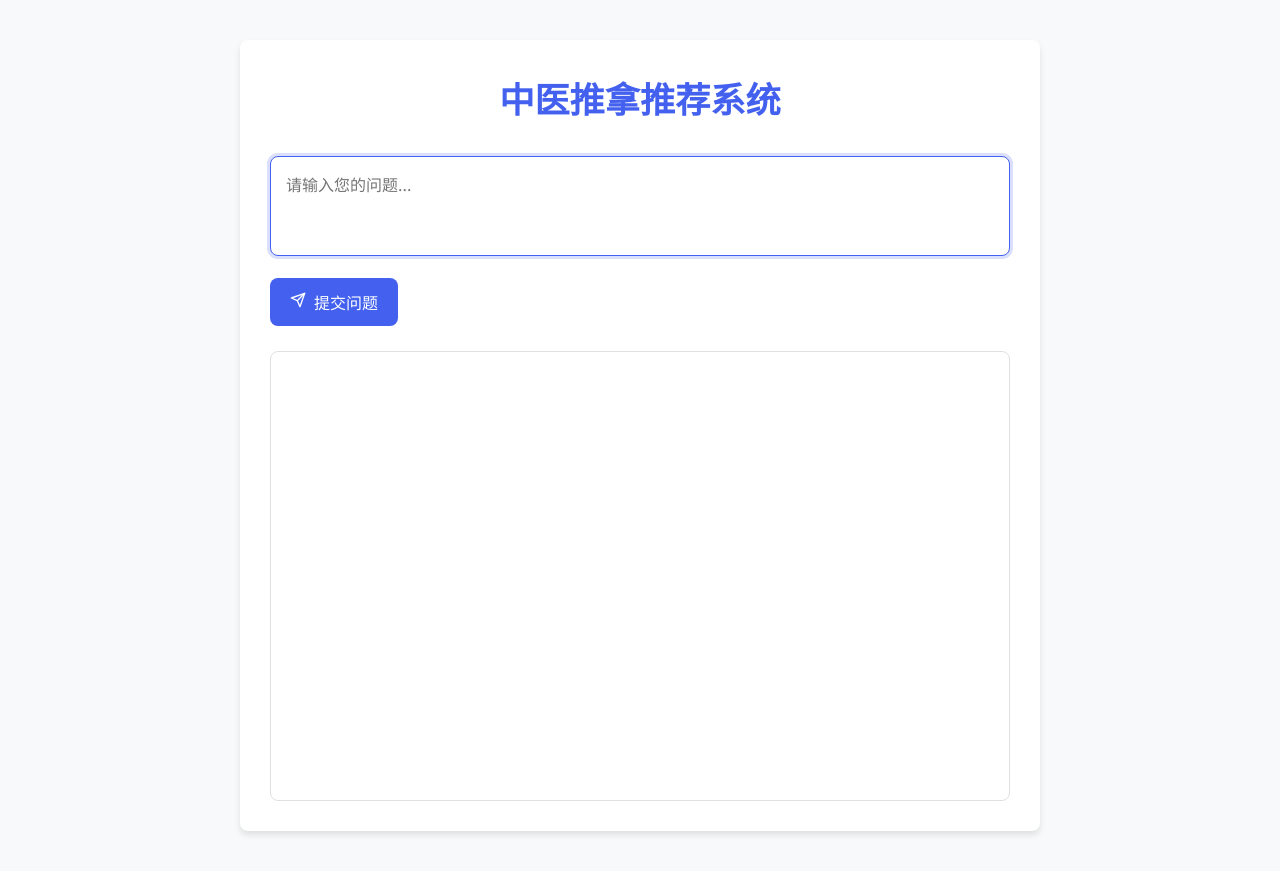
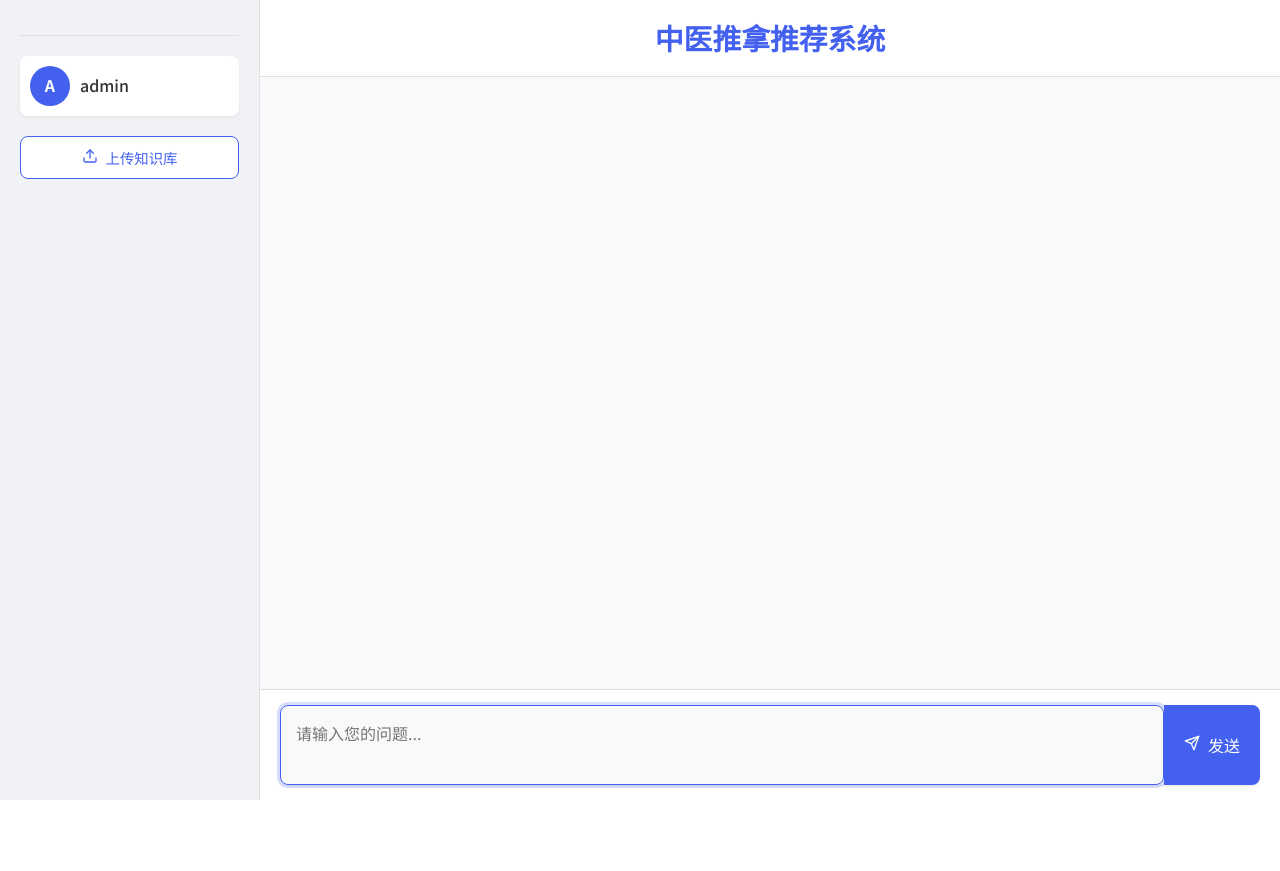
Before and after one commit to XiaoCooder/MedKG-QA, a Flask app: page /qa in a window 1280 px wide. After the commit the page ends 800 px from the top, so only its background shows below. Run offline with Flask 3, Linux system fonts and the light colour scheme; the visitor is signed in with stand-in values (Sample User, id 1).

Commit message:
style:修改qa页面风格

```diff
--- a/templates/qa.html
+++ b/templates/qa.html
@@ -21,6 +21,8 @@
             --answer-border: #dcedc8;
             --shadow: 0 4px 6px rgba(0, 0, 0, 0.1);
             --border-radius: 8px;
+            --sidebar-width: 260px;
+            --sidebar-bg: #f0f2f5;
         }
 
         * {
@@ -34,57 +36,186 @@
             background-color: var(--bg-color);
             color: var(--text-color);
             line-height: 1.6;
-            padding: 20px;
             min-height: 100vh;
             display: flex;
+            overflow: hidden;
+        }
+
+        .app-container {
+            display: flex;
+            width: 100%;
+            height: 100vh;
+        }
+
+        /* 侧边栏样式 */
+        .sidebar {
+            width: var(--sidebar-width);
+            background-color: var(--sidebar-bg);
+            border-right: 1px solid var(--border-color);
+            padding: 20px;
+            height: 100vh;
+            overflow-y: auto;
+            display: flex;
             flex-direction: column;
+        }
+
+        .sidebar-header {
+            padding-bottom: 15px;
+            border-bottom: 1px solid var(--border-color);
+            margin-bottom: 20px;
+        }
+
+        .sidebar-title {
+            color: var(--primary-color);
+            font-size: 1.5rem;
+            font-weight: 700;
+            margin-bottom: 10px;
+            text-align: center;
+        }
+
+        .user-profile {
+            display: flex;
+            align-items: center;
+            margin-bottom: 20px;
+            padding: 10px;
+            border-radius: var(--border-radius);
+            background-color: var(--card-bg);
+            box-shadow: 0 2px 4px rgba(0, 0, 0, 0.05);
+        }
+
+        .user-avatar {
+            width: 40px;
+            height: 40px;
+            border-radius: 50%;
+            background-color: var(--primary-color);
+            color: white;
+            display: flex;
             align-items: center;
             justify-content: center;
+            font-weight: bold;
+            margin-right: 10px;
         }
 
-        .container {
-            width: 100%;
-            max-width: 800px;
-            box-shadow: var(--shadow);
+        .user-name {
+            font-weight: 500;
+        }
+
+        .upload-button {
+            background-color: var(--card-bg);
+            color: var(--primary-color);
+            border: 1px solid var(--primary-color);
+            padding: 10px 15px;
             border-radius: var(--border-radius);
-            background-color: var(--card-bg);
-            padding: 30px;
-            margin: 20px auto;
+            cursor: pointer;
+            font-size: 0.9rem;
+            font-weight: 500;
+            transition: all 0.3s;
+            display: flex;
+            align-items: center;
+            justify-content: center;
+            margin-bottom: 20px;
+        }
+
+        .upload-button:hover {
+            background-color: var(--primary-color);
+            color: white;
+        }
+
+        .upload-icon {
+            margin-right: 8px;
+        }
+
+        /* 历史记录相关样式已移除 */
+
+        /* 主内容区域样式 */
+        .main-content {
+            flex: 1;
+            display: flex;
+            flex-direction: column;
+            height: 100vh;
+            overflow: hidden;
         }
 
         header {
             text-align: center;
-            margin-bottom: 30px;
+            padding: 15px 0;
+            border-bottom: 1px solid var(--border-color);
+            background-color: var(--card-bg);
+            box-shadow: 0 1px 3px rgba(0, 0, 0, 0.05);
         }
 
         h1 {
             color: var(--primary-color);
-            font-size: 2.2rem;
+            font-size: 1.8rem;
             font-weight: 700;
-            margin-bottom: 10px;
         }
 
-        .subtitle {
-            color: #666;
-            font-size: 1rem;
-            font-weight: 300;
+        .chat-container {
+            flex: 1;
+            overflow-y: auto;
+            padding: 20px;
+            background-color: var(--bg-color);
+        }
+
+        .message {
+            margin-bottom: 16px;
+            padding: 12px 16px;
+            border-radius: var(--border-radius);
+            max-width: 80%;
+            box-shadow: 0 1px 2px rgba(0, 0, 0, 0.1);
+            position: relative;
+            animation: fadeIn 0.3s ease-in-out;
+        }
+
+        @keyframes fadeIn {
+            from { opacity: 0; transform: translateY(10px); }
+            to { opacity: 1; transform: translateY(0); }
+        }
+
+        .question {
+            background-color: var(--question-bg);
+            border: 1px solid var(--question-border);
+            margin-left: auto;
+            border-bottom-right-radius: 0;
+        }
+
+        .answer {
+            background-color: var(--answer-bg);
+            border: 1px solid var(--answer-border);
+            margin-right: auto;
+            border-bottom-left-radius: 0;
+        }
+
+        .input-container {
+            padding: 15px 20px;
+            background-color: var(--card-bg);
+            border-top: 1px solid var(--border-color);
+            display: flex;
+            align-items: flex-end;
         }
 
         .question-form {
-            margin-bottom: 25px;
+            display: flex;
+            width: 100%;
+            position: relative;
+            background-color: var(--bg-color);
+            border-radius: var(--border-radius);
+            box-shadow: 0 1px 3px rgba(0, 0, 0, 0.1);
         }
 
         textarea {
-            width: 100%;
-            height: 100px;
+            flex: 1;
             padding: 15px;
+            min-height: 50px;
+            max-height: 150px;
             border: 1px solid var(--border-color);
             border-radius: var(--border-radius);
             font-family: 'Noto Sans SC', sans-serif;
             font-size: 1rem;
             resize: none;
             transition: border 0.3s, box-shadow 0.3s;
-            margin-bottom: 15px;
+            overflow-y: auto;
+            background-color: transparent;
         }
 
         textarea:focus {
@@ -98,7 +229,7 @@
             color: white;
             padding: 12px 20px;
             border: none;
-            border-radius: var(--border-radius);
+            border-radius: 0 var(--border-radius) var(--border-radius) 0;
             cursor: pointer;
             font-size: 1rem;
             font-weight: 500;
@@ -121,46 +252,6 @@
             margin-right: 8px;
         }
 
-        .chat-container {
-            margin-top: 20px;
-            border: 1px solid var(--border-color);
-            border-radius: var(--border-radius);
-            height: 450px;
-            overflow-y: auto;
-            padding: 20px;
-            background-color: var(--card-bg);
-        }
-
-        .message {
-            margin-bottom: 16px;
-            padding: 12px 16px;
-            border-radius: var(--border-radius);
-            max-width: 85%;
-            box-shadow: 0 1px 2px rgba(0, 0, 0, 0.1);
-            position: relative;
-            animation: fadeIn 0.3s ease-in-out;
-        }
-
-        @keyframes fadeIn {
-            from { opacity: 0; transform: translateY(10px); }
-            to { opacity: 1; transform: translateY(0); }
-        }
-
-        .question {
-            background-color: var(--question-bg);
-            border: 1px solid var(--question-border);
-            text-align: right;
-            margin-left: auto;
-            border-bottom-right-radius: 0;
-        }
-
-        .answer {
-            background-color: var(--answer-bg);
-            border: 1px solid var(--answer-border);
-            margin-right: auto;
-            border-bottom-left-radius: 0;
-        }
-
         .loading {
             text-align: center;
             padding: 20px;
@@ -173,6 +264,7 @@
 
         .dot-animation {
             display: inline-flex;
+            margin-left: 5px;
         }
 
         .dot {
@@ -198,27 +290,113 @@
         }
 
         /* 响应式设计 */
-        @media screen and (max-width: 600px) {
-            .container {
-                padding: 20px;
+        @media screen and (max-width: 900px) {
+            .sidebar {
+                width: 220px;
+            }
+        }
+
+        @media screen and (max-width: 768px) {
+            .app-container {
+                flex-direction: column;
+            }
+
+            .sidebar {
+                width: 100%;
+                height: auto;
+                max-height: 200px;
+                border-right: none;
+                border-bottom: 1px solid var(--border-color);
+            }
+
+            .main-content {
+                height: calc(100vh - 200px);
+            }
+
+            .user-profile, .upload-button, .history-list {
+                margin-bottom: 10px;
+            }
+
+            .sidebar-title {
+                font-size: 1.2rem;
+                margin-bottom: 5px;
             }
 
             h1 {
-                font-size: 1.8rem;
+                font-size: 1.5rem;
+            }
         }
 
+        @media screen and (max-width: 480px) {
             .message {
                 max-width: 90%;
+            }
+
+            .input-container {
+                padding: 10px;
+            }
+
+            textarea {
+                padding: 10px;
+            }
+
+            button {
+                padding: 10px;
+            }
+
+            .button-icon {
+                margin-right: 0;
+            }
+
+            button span:not(.button-icon) {
+                display: none;
             }
         }
     </style>
 </head>
 <body>
-    <div class="container">
+    <div class="app-container">
+        <!-- 左侧侧边栏 -->
+        <div class="sidebar">
+            <div class="sidebar-header">
+                <!-- 左侧标题已移除 -->
+            </div>
+
+            <!-- 用户信息 -->
+            <div class="user-profile">
+                <div class="user-avatar">A</div>
+                <div class="user-name">admin</div>
+            </div>
+
+            <!-- 上传按钮 -->
+            <button class="upload-button">
+                <span class="upload-icon">
+                    <svg xmlns="http://www.w3.org/2000/svg" width="16" height="16" viewBox="0 0 24 24" fill="none" stroke="currentColor" stroke-width="2" stroke-linecap="round" stroke-linejoin="round">
+                        <path d="M21 15v4a2 2 0 0 1-2 2H5a2 2 0 0 1-2-2v-4"></path>
+                        <polyline points="17 8 12 3 7 8"></polyline>
+                        <line x1="12" y1="3" x2="12" y2="15"></line>
+                    </svg>
+                </span>
+                上传知识库
+            </button>
+
+            <!-- 侧边栏底部空间 -->
+            <div style="flex: 1;"></div>
+        </div>
+
+        <!-- 右侧主内容区 -->
+        <div class="main-content">
             <header>
                 <h1>中医推拿推荐系统</h1>
             </header>
 
+            <!-- 聊天内容区域 -->
+            <div class="chat-container" id="chatContainer">
+                <!-- 对话内容将动态添加在这里 -->
+            </div>
+
+            <!-- 底部输入区域 -->
+            <div class="input-container">
                 <div class="question-form">
                     <textarea id="questionInput" placeholder="请输入您的问题..." autofocus></textarea>
                     <button id="askButton" onclick="askQuestion()">
@@ -228,12 +406,10 @@
                                 <polygon points="22 2 15 22 11 13 2 9 22 2"></polygon>
                             </svg>
                         </span>
-                提交问题
+                        <span>发送</span>
                     </button>
                 </div>
-
-        <div class="chat-container" id="chatContainer">
-            <!-- 对话内容将动态添加在这里 -->
+            </div>
         </div>
     </div>
 
@@ -255,7 +431,6 @@
                     <path d="M12 22c5.523 0 10-4.477 10-10S17.523 2 12 2 2 6.477 2 12s4.477 10 10 10z"></path>
                     <path d="M12 6v6l4 2"></path>
                 </svg>
-                处理中...
             `;
 
             // 显示问题
@@ -283,11 +458,13 @@
                 // 恢复按钮
                 askButton.disabled = false;
                 askButton.innerHTML = `
-                    <svg xmlns="http://www.w3.org/2000/svg" width="16" height="16" viewBox="0 0 24 24" fill="none" stroke="currentColor" stroke-width="2" stroke-linecap="round" stroke-linejoin="round" class="button-icon">
+                    <span class="button-icon">
+                        <svg xmlns="http://www.w3.org/2000/svg" width="16" height="16" viewBox="0 0 24 24" fill="none" stroke="currentColor" stroke-width="2" stroke-linecap="round" stroke-linejoin="round">
                             <line x1="22" y1="2" x2="11" y2="13"></line>
                             <polygon points="22 2 15 22 11 13 2 9 22 2"></polygon>
                         </svg>
-                    提交问题
+                    </span>
+                    <span>发送</span>
                 `;
 
                 if (data.success) {
@@ -305,11 +482,13 @@
                 // 恢复按钮
                 askButton.disabled = false;
                 askButton.innerHTML = `
-                    <svg xmlns="http://www.w3.org/2000/svg" width="16" height="16" viewBox="0 0 24 24" fill="none" stroke="currentColor" stroke-width="2" stroke-linecap="round" stroke-linejoin="round" class="button-icon">
+                    <span class="button-icon">
+                        <svg xmlns="http://www.w3.org/2000/svg" width="16" height="16" viewBox="0 0 24 24" fill="none" stroke="currentColor" stroke-width="2" stroke-linecap="round" stroke-linejoin="round">
                             <line x1="22" y1="2" x2="11" y2="13"></line>
                             <polygon points="22 2 15 22 11 13 2 9 22 2"></polygon>
                         </svg>
-                    提交问题
+                    </span>
+                    <span>发送</span>
                 `;
 
                 // 显示错误
@@ -365,6 +544,8 @@
             }
         }
 
+        // 历史记录功能已移除
+
         // 按Enter键提交问题
         document.getElementById('questionInput').addEventListener('keydown', function(e) {
             if (e.key === 'Enter' && !e.shiftKey) {
@@ -372,6 +553,13 @@
                 askQuestion();
             }
         });
+
+        // 自适应textarea高度
+        const textarea = document.getElementById('questionInput');
+        textarea.addEventListener('input', function() {
+            textarea.style.height = 'auto';
+            textarea.style.height = (textarea.scrollHeight) + 'px';
+        });
     </script>
 </body>
 </html>
```
Also changed, not shown: main.py (+23 -10 lines). Lines whose indentation alone changed are shown as unchanged.
